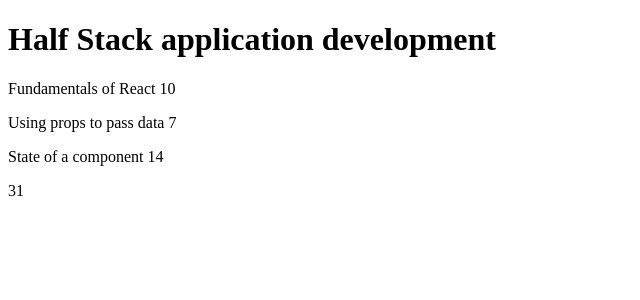
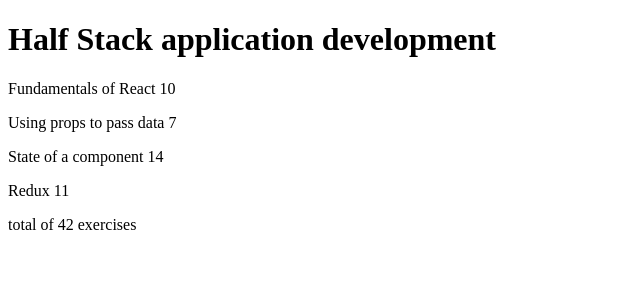
Before and after one commit to iuhmirza/fso-part2, a React (Create React App) app in the folder courseinfo/: page / in a window 1280 px wide. Shown: the top 300 px of the page, without its empty margins (0-640 px from the left). Built offline with nearby package versions, Linux system fonts and the light colour scheme.

Commit message:
Add redux to courses

```diff
--- a/courseinfo/src/App.js
+++ b/courseinfo/src/App.js
@@ -4,7 +4,11 @@
 
 const Part = ({part}) => <p>{part.name} {part.exercises}</p>
 
-const Total = ({parts}) => <p>{parts.map((item) => item.exercises).reduce((a, b) => a+b)}</p>
+const Total = ({parts}) => { return (
+  <p>
+    total of {parts.map((item) => item.exercises).reduce((a, b) => a+b)} exercises
+  </p>
+  )}
 
 const Course = ({course}) => (
   <div>
@@ -33,6 +37,11 @@
         name: 'State of a component',
         exercises: 14,
         id: 3
+      },
+      {
+        name: 'Redux',
+        exercises: 11,
+        id: 4
       }
     ]
   }
```
